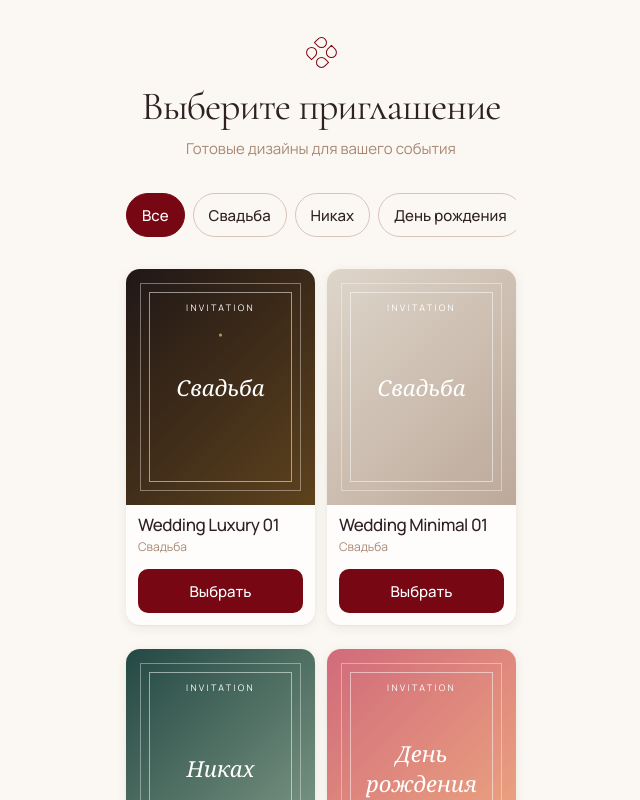
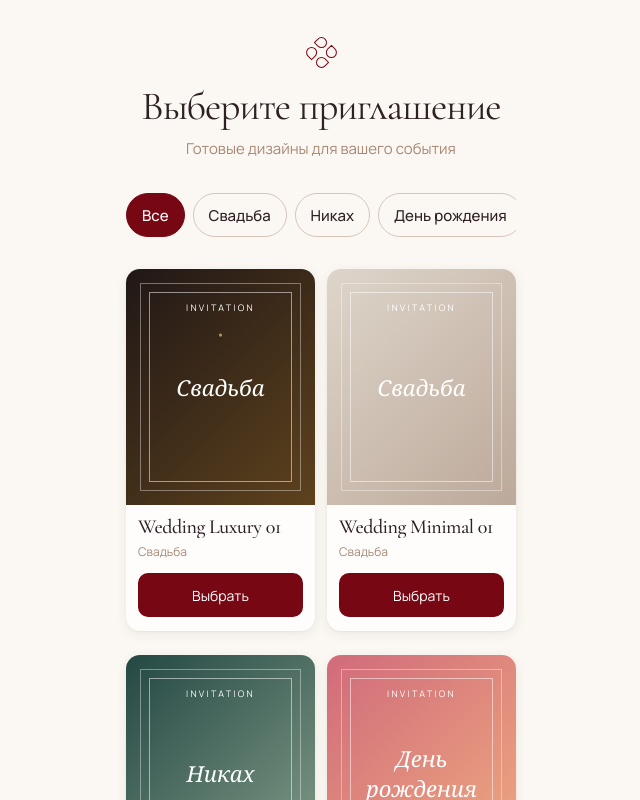
Before and after one commit to iman-almasbek-uulu/invitation-sites, a Next.js app in the folder catalog-next/: page / in a window 1280 px wide. Shown: the top 800 px of the page, without its empty margins (319-959 px from the left). Built offline with nearby package versions, Linux system fonts and the light colour scheme; no server answers.

Commit message:
fix: compact catalog cards to reference

```diff
--- a/catalog-next/src/app/page.module.css
+++ b/catalog-next/src/app/page.module.css
@@ -90,30 +90,29 @@
 .party::before { background: linear-gradient(135deg, #d16b7b, #f0ad80); }
 .soft::before { background: linear-gradient(135deg, #cdb3b2, #ead9d1); }
 
-.cardBody { display: flex; min-height: 120px; flex: 1; flex-direction: column; padding: 10px 12px 12px; }
+.cardBody { display: flex; flex-direction: column; padding: 12px 12px 14px; }
 .name {
   display: -webkit-box;
   overflow: hidden;
   -webkit-box-orient: vertical;
   -webkit-line-clamp: 2;
-  font-family: "Manrope", Arial, sans-serif;
-  font-size: 17px;
+  font-family: "Cormorant Garamond", Georgia, serif;
+  font-size: 20px;
   font-weight: 500;
-  line-height: 1.2;
+  line-height: 1.02;
   letter-spacing: -.025em;
 }
-.category { margin: 3px 0 9px; overflow: hidden; color: var(--muted); font-size: 12px; line-height: 1.25; text-overflow: ellipsis; white-space: nowrap; }
+.category { margin: 7px 0 14px; overflow: hidden; color: var(--muted); font-size: 12px; line-height: 1.2; text-overflow: ellipsis; white-space: nowrap; }
 .select {
   display: grid;
   width: 100%;
   min-height: 44px;
-  margin-top: auto;
   place-items: center;
   border-radius: 10px;
   background: var(--accent);
   color: #fff;
-  font-size: 15px;
-  font-weight: 500;
+  font-size: 14px;
+  font-weight: 400;
   transition: background-color 160ms ease-out, transform 120ms ease-out;
 }
 .select:active { transform: scale(.985); }
```
